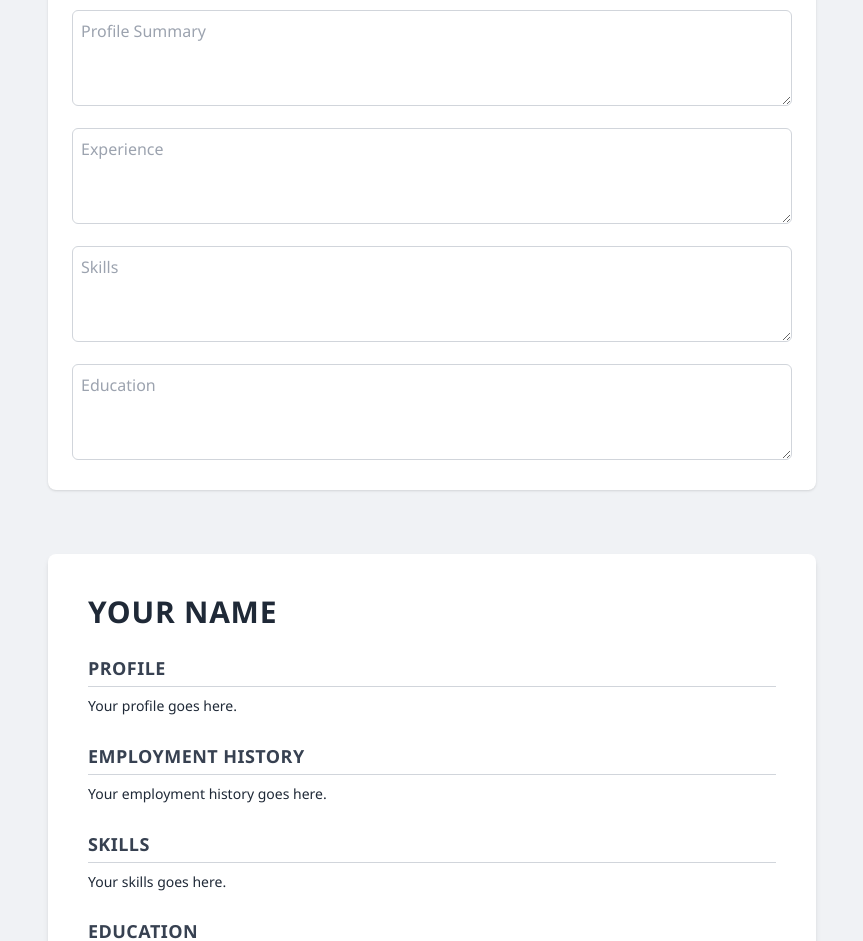
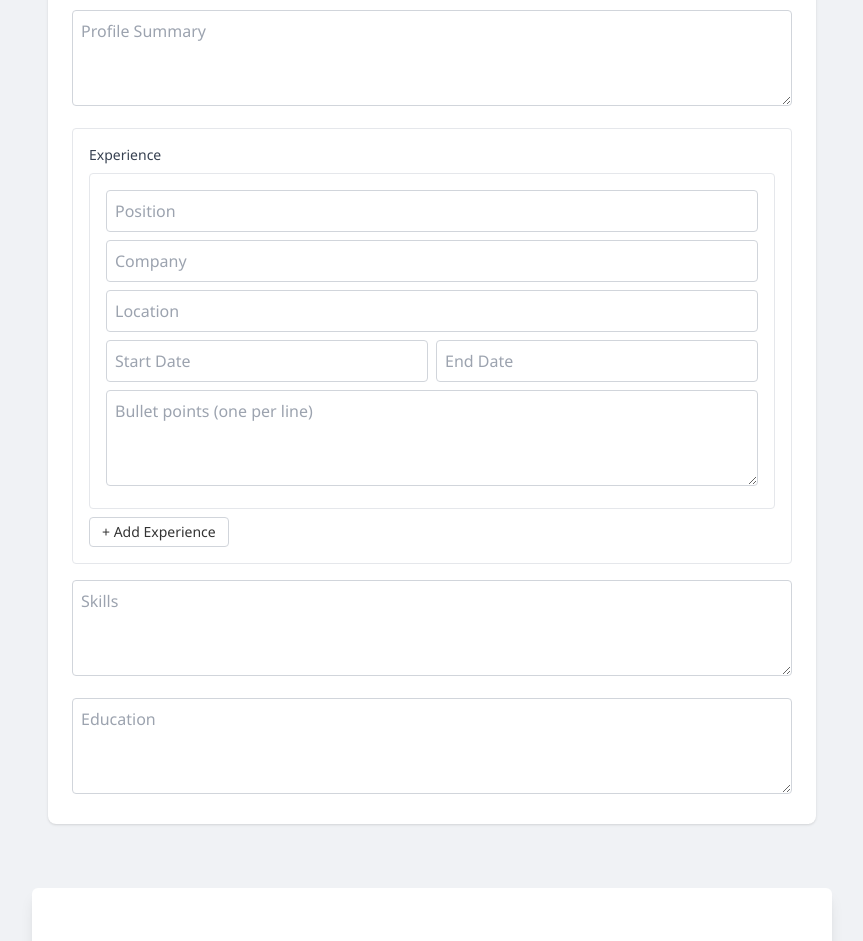
Before and after one commit to 01egP/personal-cv-tool, a React (Vite) app in the folder frontend/: page / in a window 1280 px wide. Shown: the part 220-1161 px from the top of the page, without its empty margins (208-1071 px from the left). Built offline with nearby package versions, Linux system fonts and the light colour scheme.

Commit message:
Update Experience section

```diff
--- a/frontend/src/App.tsx
+++ b/frontend/src/App.tsx
@@ -3,13 +3,30 @@ import ResumeForm from './components/ResumeForm';
 import ResumePreview from './components/ResumePreview';
 import { useReactToPrint } from 'react-to-print';
 
-function App() {
-  const [data, setData] = useState({
+interface ExperienceEntry {
+  position: string;
+  company: string;
+  location: string;
+  startDate: string;
+  endDate: string;
+  bullets: string[];
+}
+
+const App = () => {
+  const [data, setData] = useState<{
+    name: string;
+    title: string;
+    contact: string;
+    about: string;
+    experience: ExperienceEntry[];
+    skills: string;
+    education: string;
+  }>({
     name: '',
     title: '',
     contact: '',
     about: '',
-    experience: '',
+    experience: [],
     skills: '',
     education: '',
   });
@@ -22,17 +39,19 @@ function App() {
   });
 
   return (
-    <div className="container">
+    <div className="container mx-auto p-4">
       <ResumeForm onChange={setData} />
       <ResumePreview ref={componentRef} data={data} />
-      <button
-        onClick={handlePrint}
-        className="border mt-4 px-4 py-2 bg-gray-100 hover:bg-gray-200"
-      >
-        Download PDF
-      </button>
+      <div className="text-center mt-4">
+        <button
+          onClick={handlePrint}
+          className="px-4 py-2 bg-blue-500 text-white rounded"
+        >
+          Download PDF
+        </button>
+      </div>
     </div>
   );
-}
+};
 
 export default App;
--- a/frontend/src/components/ResumeForm.tsx
+++ b/frontend/src/components/ResumeForm.tsx
@@ -1,4 +1,14 @@
+// Tailwind-styled ResumeForm.tsx with dynamic experience input
 import { useState } from 'react';
+
+interface ExperienceEntry {
+  position: string;
+  company: string;
+  location: string;
+  startDate: string;
+  endDate: string;
+  bullets: string[];
+}
 
 interface ResumeFormProps {
   onChange: (data: {
@@ -6,7 +16,7 @@ interface ResumeFormProps {
     title: string;
     contact: string;
     about: string;
-    experience: string;
+    experience: ExperienceEntry[];
     skills: string;
     education: string;
   }) => void;
@@ -18,7 +28,16 @@ export default function ResumeForm({ onChange }: ResumeFormProps) {
     title: '',
     contact: '',
     about: '',
-    experience: '',
+    experience: [
+      {
+        position: '',
+        company: '',
+        location: '',
+        startDate: '',
+        endDate: '',
+        bullets: [''],
+      },
+    ],
     skills: '',
     education: '',
   });
@@ -26,13 +45,43 @@ export default function ResumeForm({ onChange }: ResumeFormProps) {
   function handleChange(
     e: React.ChangeEvent<HTMLInputElement | HTMLTextAreaElement>
   ) {
-    const newData = { ...data, [e.target.name]: e.target.value };
+    const { name, value } = e.target;
+    const updated = { ...data, [name]: value };
+    setData(updated);
+    onChange(updated);
+  }
+
+  function handleExperienceChange(
+    index: number,
+    update: Partial<ExperienceEntry>
+  ) {
+    const newExp = [...data.experience];
+    newExp[index] = { ...newExp[index], ...update };
+    const newData = { ...data, experience: newExp };
     setData(newData);
     onChange(newData);
   }
 
-  const inputClass =
-    'w-full p-2 border border-gray-300 rounded-md focus:outline-none focus:ring-2 focus:ring-blue-400 transition';
+  function addExperience() {
+    const newData = {
+      ...data,
+      experience: [
+        ...data.experience,
+        {
+          position: '',
+          company: '',
+          location: '',
+          startDate: '',
+          endDate: '',
+          bullets: [''],
+        },
+      ],
+    };
+    setData(newData);
+    onChange(newData);
+  }
+
+  const inputClass = 'w-full p-2 border border-gray-300 rounded';
 
   return (
     <div className="w-full max-w-3xl bg-white p-6 rounded-lg shadow mb-8 space-y-4">
@@ -45,14 +94,14 @@ export default function ResumeForm({ onChange }: ResumeFormProps) {
       />
       <input
         name="title"
-        placeholder="Job Title (e.g. Full Stack Developer)"
+        placeholder="Job Title"
         value={data.title}
         onChange={handleChange}
         className={inputClass}
       />
       <input
         name="contact"
-        placeholder="Contact Info (city, email, LinkedIn...)"
+        placeholder="Contact Info"
         value={data.contact}
         onChange={handleChange}
         className={inputClass}
@@ -62,28 +111,91 @@ export default function ResumeForm({ onChange }: ResumeFormProps) {
         placeholder="Profile Summary"
         value={data.about}
         onChange={handleChange}
-        className={`${inputClass} h-24`}
+        className={inputClass + ' h-24'}
       />
-      <textarea
-        name="experience"
-        placeholder="Experience"
-        value={data.experience}
-        onChange={handleChange}
-        className={`${inputClass} h-24`}
-      />
+
+      <div className="border p-4 rounded space-y-2">
+        <h3 className="text-sm font-medium text-gray-700">Experience</h3>
+
+        {data.experience.map((entry, i) => (
+          <div key={i} className="border p-4 rounded space-y-2">
+            <input
+              placeholder="Position"
+              value={entry.position}
+              onChange={(e) =>
+                handleExperienceChange(i, { position: e.target.value })
+              }
+              className={inputClass}
+            />
+            <input
+              placeholder="Company"
+              value={entry.company}
+              onChange={(e) =>
+                handleExperienceChange(i, { company: e.target.value })
+              }
+              className={inputClass}
+            />
+            <input
+              placeholder="Location"
+              value={entry.location}
+              onChange={(e) =>
+                handleExperienceChange(i, { location: e.target.value })
+              }
+              className={inputClass}
+            />
+            <div className="flex gap-2">
+              <input
+                placeholder="Start Date"
+                value={entry.startDate}
+                onChange={(e) =>
+                  handleExperienceChange(i, { startDate: e.target.value })
+                }
+                className={inputClass}
+              />
+              <input
+                placeholder="End Date"
+                value={entry.endDate}
+                onChange={(e) =>
+                  handleExperienceChange(i, { endDate: e.target.value })
+                }
+                className={inputClass}
+              />
+            </div>
+            <textarea
+              placeholder="Bullet points (one per line)"
+              value={entry.bullets.join('\\n')}
+              onChange={(e) =>
+                handleExperienceChange(i, {
+                  bullets: e.target.value.split('\\n'),
+                })
+              }
+              className={inputClass + ' h-24'}
+            />
+          </div>
+        ))}
+
+        <button
+          onClick={addExperience}
+          type="button"
+          className="mt-2 text-sm px-3 py-1 border border-gray-300 rounded hover:bg-gray-100 transition"
+        >
+          + Add Experience
+        </button>
+      </div>
+
       <textarea
         name="skills"
         placeholder="Skills"
         value={data.skills}
         onChange={handleChange}
-        className={`${inputClass} h-24`}
+        className={inputClass + ' h-24'}
       />
       <textarea
         name="education"
         placeholder="Education"
         value={data.education}
         onChange={handleChange}
-        className={`${inputClass} h-24`}
+        className={inputClass + ' h-24'}
       />
     </div>
   );
--- a/frontend/src/components/ResumePreview.tsx
+++ b/frontend/src/components/ResumePreview.tsx
@@ -1,11 +1,20 @@
 import React, { forwardRef } from 'react';
+
+interface ExperienceEntry {
+  position: string;
+  company: string;
+  location: string;
+  startDate: string;
+  endDate: string;
+  bullets: string[];
+}
 
 interface ResumeData {
   name: string;
   title: string;
   contact: string;
   about: string;
-  experience: string;
+  experience: ExperienceEntry[];
   skills: string;
   education: string;
 }
@@ -18,52 +27,72 @@ const ResumePreview = forwardRef<HTMLDivElement, ResumePreviewProps>(
   ({ data }, ref) => (
     <div
       ref={ref}
-      className="bg-white w-full max-w-3xl p-10 shadow-md rounded-lg mt-8 text-gray-800"
+      className="bg-white w-full max-w-[800px] p-12 shadow-lg rounded-md mt-8 text-gray-800 font-serif"
     >
       {/* Header */}
-      <div className="mb-6">
-        <h1 className="text-3xl font-bold uppercase tracking-wide">
+      <div className="text-center mb-8">
+        <h1 className="text-3xl font-bold tracking-wide uppercase">
           {data.name || 'Your Name'}
         </h1>
-        {data.title && (
-          <div className="text-lg text-gray-600 mt-1">{data.title}</div>
-        )}
+        {data.title && <p className="text-base mt-1">{data.title}</p>}
         {data.contact && (
-          <p className="text-sm text-gray-500 mt-1 whitespace-pre-line">
-            {data.contact}
-          </p>
+          <p className="text-sm text-gray-600 mt-1">{data.contact}</p>
         )}
       </div>
 
-      {/* Profile */}
-      <Section title="Profile" content={data.about} />
+      <Section title="Profile">
+        <p className="text-justify leading-relaxed text-sm">{data.about}</p>
+      </Section>
 
-      {/* Experience */}
-      <Section title="Employment History" content={data.experience} />
+      <Section title="Employment History">
+        {data.experience.map((job, i) => (
+          <div key={i} className="mb-4">
+            <div className="flex justify-between items-start">
+              <h3 className="font-semibold text-sm">
+                {job.position}, {job.company}
+              </h3>
+              <div className="text-sm text-gray-500 text-right">
+                <div>
+                  {job.startDate} — {job.endDate}
+                </div>
+                <div>{job.location}</div>
+              </div>
+            </div>
+            <ul className="list-disc pl-5 mt-2 text-sm leading-relaxed text-justify space-y-1">
+              {job.bullets.map((b, j) => b && <li key={j}>{b}</li>)}
+            </ul>
+          </div>
+        ))}
+      </Section>
 
-      {/* Skills */}
-      <Section title="Skills" content={data.skills} />
+      <Section title="Skills">
+        <p className="text-sm leading-relaxed">{data.skills}</p>
+      </Section>
 
-      {/* Education */}
-      <Section title="Education" content={data.education} />
+      <Section title="Education">
+        <p className="text-sm leading-relaxed">{data.education}</p>
+      </Section>
     </div>
   )
 );
 
 ResumePreview.displayName = 'ResumePreview';
-
 export default ResumePreview;
 
-// Компонент секции для повторного использования
-function Section({ title, content }: { title: string; content: string }) {
+// 🔷 Универсальный компонент секции
+function Section({
+  title,
+  children,
+}: {
+  title: string;
+  children: React.ReactNode;
+}) {
   return (
     <div className="mb-6">
-      <h2 className="text-lg font-semibold uppercase tracking-wide text-gray-700 border-b border-gray-300 pb-1 mb-2">
+      <h2 className="text-sm font-semibold uppercase tracking-wider border-b border-gray-300 pb-1 mb-2">
         {title}
       </h2>
-      <p className="text-sm whitespace-pre-line leading-relaxed">
-        {content || `Your ${title.toLowerCase()} goes here.`}
-      </p>
+      {children}
     </div>
   );
 }
```
